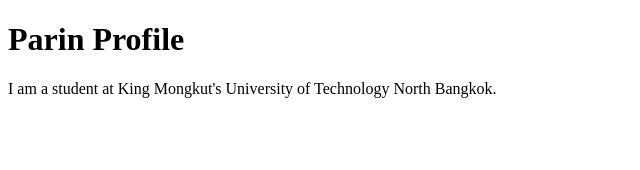
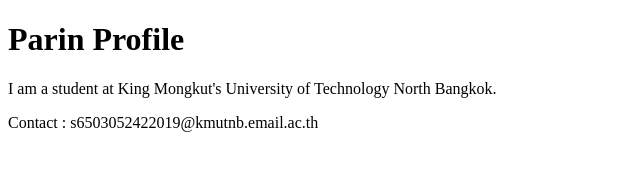
Before and after one commit to prin0085/github-desktop-project, a plain HTML site: page index.html in a window 1280 px wide. Shown: the whole page, without its empty margins (0-640 px from the left). Drawn offline with Linux system fonts and the light colour scheme.

Commit message:
Add contact me
add contact me

```diff
--- a/index.html
+++ b/index.html
@@ -10,6 +10,7 @@
 <body>
     <h1>Parin Profile</h1>
     <p>I am a student at King Mongkut's University of Technology North Bangkok.</p>
+    <footer>Contact : s6503052422019@kmutnb.email.ac.th</footer>
 </body>
 
 </html>
```
